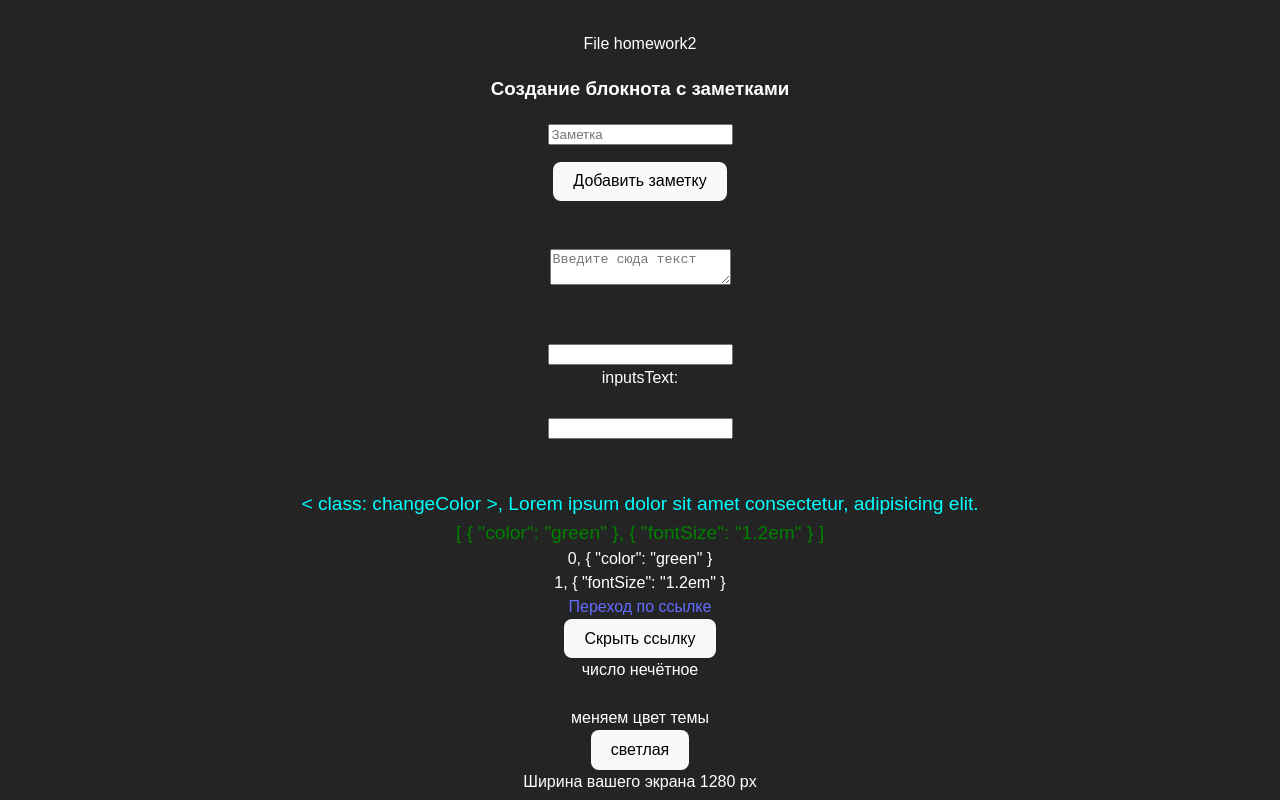
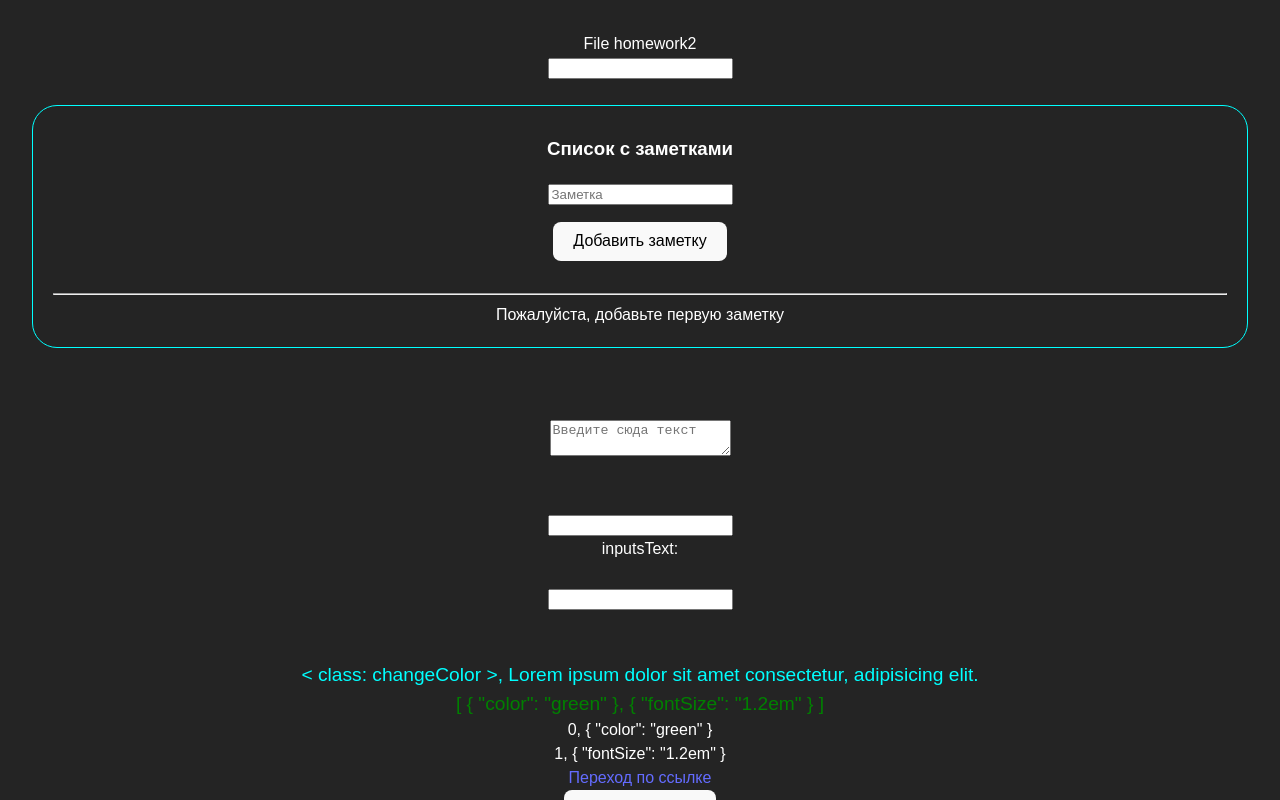
Before and after one commit to belkud/work_with_Vue, a Vue app: page / in a window 1280 px wide. Shown: the top 800 px of the page. Built offline with nearby package versions, Linux system fonts and the light colour scheme; a web font is replaced by a local one.

Commit message:
add extra action for list with notes

```diff
--- a/src/components/HomeWork2.vue
+++ b/src/components/HomeWork2.vue
@@ -3,38 +3,25 @@
 <div> {{ title }} </div>
 
 
-
+<input v-model="pop" type="text">
+<div>{{ pop }}</div>
 
 <!--! Список заметок -->
-<h3>Создание блокнота с заметками</h3>
-<input v-model="notes" type="text" placeholder="Заметка">
-<ol @click="deleteItem">
-    <li class="list" v-for="note in notesArray" >{{ note }}<button class="delete">×</button></li>
-</ol>
-<button @click="addMark"> Добавить заметку</button>
 
+<div id="notesContainer">
 
-
-
-
-
-
-
-
-
-
-
-
-
-
-
-
-
-
-
-
-
-
+    <h3>Список с заметками</h3>
+    <input
+    @keypress.enter="addMark" v-model="notes" type="text" placeholder="Заметка"
+    :style="{ color: notes.length > 10 ? 'red' : 'white' }">
+    <ol @click="deleteItem($el)">
+        <li class="list" v-for="(note) in notesArray" >{{ toUpperCase(note) }}<button class="deleteBtn">×</button></li>
+    </ol>
+    <button @click="addMark"> Добавить заметку</button>
+    <div :style="myDiv">Напишите что-нибудь</div>
+    <hr>
+    <div>{{ notesArray.length==0 ? 'Пожалуйста, добавьте первую заметку' : `Количество заметок: ${notesArray.length}`}} </div>
+</div>
 
 
 
@@ -141,29 +128,50 @@
 <script setup lang="ts">
 import { ref } from 'vue'
 
+let pop = ref('')
+const myDiv = ref({color:'transparent'});
+
+
 let notes = ref('')
 let notesArray = ref<string[]>([])
 function addMark () {
+    // console.log('Событие:', event.type);
+console.log(notesArray.value);
+
+    myDiv.value.color = 'red'
+
     if (notes.value != '') {
         notesArray.value.push(notes.value)
+        myDiv.value.color = 'transparent'
     }
 
     notes.value = ''
 }
 
-function deleteItem (e:any) {
-    if (e.target.nodeName == 'BUTTON') {
-        e.target.closest('li').remove()
-    }
-
-    console.log(e.target.nodeName);
-
+function deleteItem (index:number) {
+    notesArray.value.splice(index,1)
+}
+function toUpperCase (note:string) {
+    return note.toUpperCase()
 }
 
+// второй вариант
+// function deleteItem2 (e:any) {
+//     if (e.target.nodeName == 'BUTTON') {
+//         e.target.closest('li').remove()
+//     }
 
+//     console.log(e.target.nodeName);
 
+// }
 
+// function clearInput(e:any) {
+//     if (e.key == 'Enter') {
+//         addMark()
+//         notes.value = ''
+//     }
 
+// }
 
 
 
@@ -274,6 +282,16 @@ showSwithcer()
 
 
 <style scoped>
+#notesContainer {
+    /* background: gray; */
+    border-radius: 25px;
+    padding: 20px;
+    padding-top: 10px;
+    margin-top: 25px;
+    border: 1px solid aqua;
+
+}
+
 .changeColor {
     font-size: 1.2em;
     color: var(--color-secondary);
@@ -285,12 +303,13 @@ showSwithcer()
     transition: .3s;
     border: 1px solid transparent;
     list-style-position: inside;
+    text-align: left;
 }
 .list:hover {
     background-color: gray;
     border: 1px solid aqua;
 }
-.delete {
+.deleteBtn {
     border: 1px solid aqua;
     background: red;
     padding: 0em 0em;
@@ -299,5 +318,10 @@ showSwithcer()
     border-radius: 2px;
     width: 20px;
 }
-
+    .isRed {
+        color: red;
+    }
+    .isTransparent {
+        color: transparent;
+    }
 </style>
```
